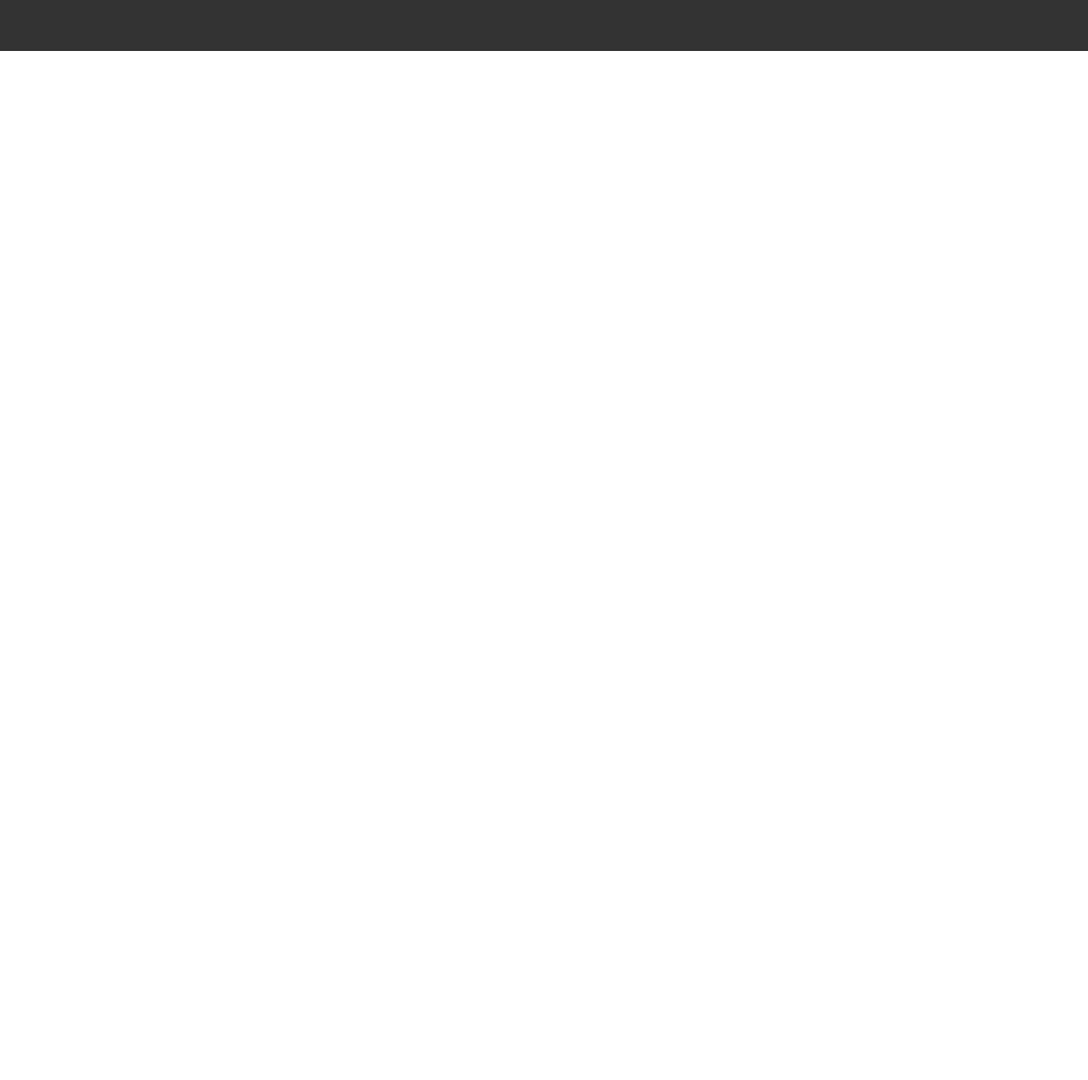
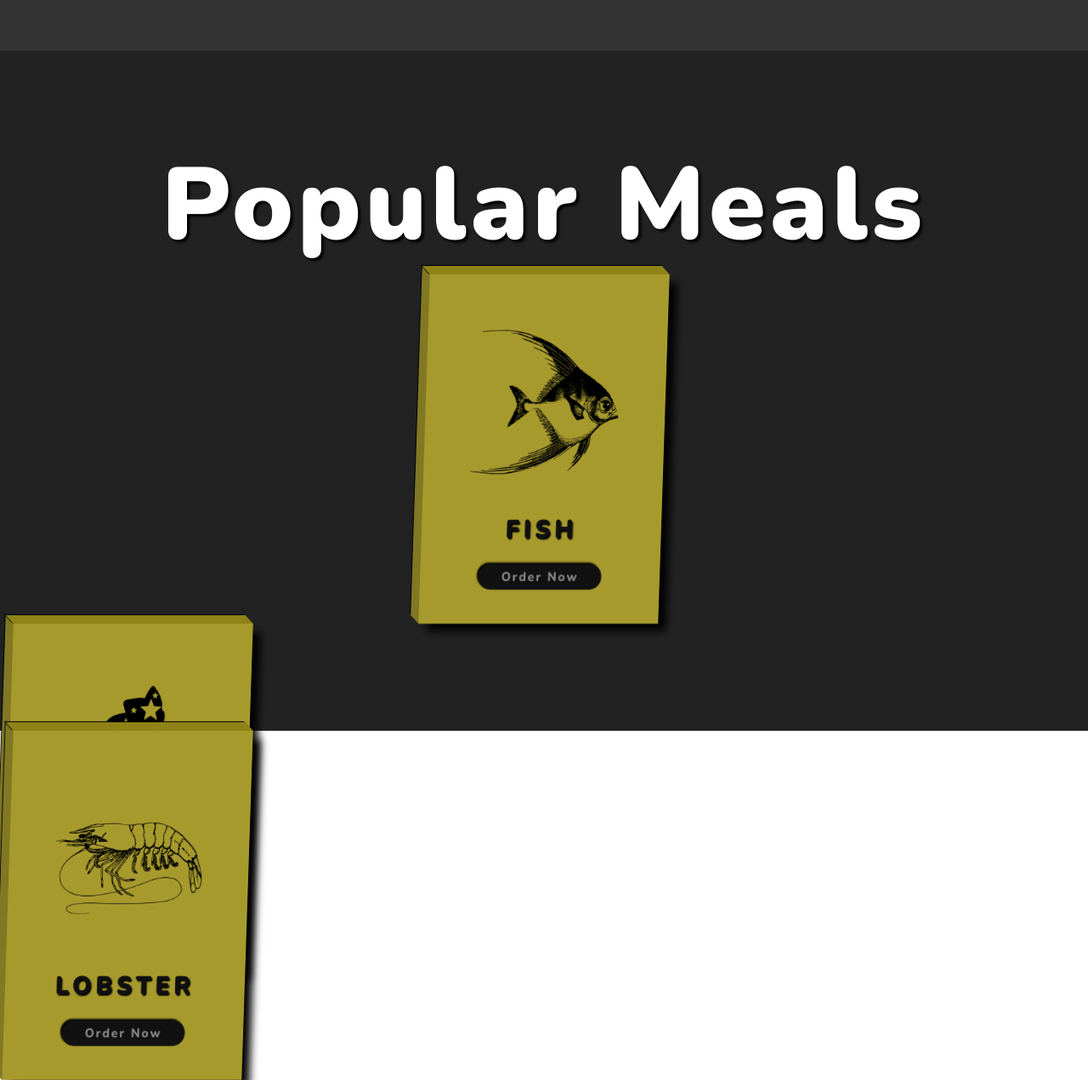
Before and after one commit to BrianLevin/Foods, a plain HTML site: page index.html in a window 1280 px wide. Shown: the part 740-2011 px from the top of the page at 85% size. Before the commit the page ends 800 px from the top, so only its background shows below. Drawn offline with nearby package versions, Linux system fonts and the light colour scheme.

Commit message:
create and style 3d cards

```diff
--- a/index.html
+++ b/index.html
@@ -30,6 +30,36 @@
           <i class="fas fa-seedling"></i>
         </div>
     </section>
+
+    <section class="section-2">
+        <h1 class="section-heading">popular meals</h1>
+<div class="cards-container">
+    <div class="card">
+
+        <img src="images/card-img-1.png" class= "card-img">
+
+        <h3 class="card-name">Fish</h3>
+        <button class= "card-btn">order now</button>
+    </div>
+</div>
+
+<div class="card">
+
+    <img src="images/card-img-2.png" class= "card-img">
+
+    <h3 class="card-name">Cake</h3>
+    <button class= "card-btn">order now</button>
+</div>
+</div>
+<div class="card">
+
+    <img src="images/card-img-3.png" class= "card-img">
+
+    <h3 class="card-name">Lobster</h3>
+    <button class= "card-btn">order now</button>
+</div>
+</div>
+    </section>
     </div>
     <script src="script.js"></script>
   </body>
--- a/styles.css
+++ b/styles.css
@@ -16,6 +16,16 @@ html {
     font-size: 62.5%;
 }
 
+.section-heading {
+    font-size: 12rem;
+    font-weight: 900;
+    color: #fff;
+    text-align: center;
+    text-transform: capitalize;
+    letter-spacing: 0.5rem;
+    text-shadow: 0.3rem 0.3rem 0.3rem #000;
+  }
+
 
 .section-1 {
     width: 100%;
@@ -26,15 +36,7 @@ html {
     align-items: center;
     justify-content: space-evenly;
   }
-  .section-heading {
-    font-size: 12rem;
-    font-weight: 900;
-    color: #fff;
-    text-align: center;
-    text-transform: capitalize;
-    letter-spacing: 0.5rem;
-    text-shadow: 0.3rem 0.3rem 0.3rem #000;
-  }
+
 
 .section-1-icons i {
     font-size: 35rem;
@@ -49,3 +51,93 @@ html {
 .section-1-iconsichange{
     transform: translate(-50% -50%) scale(0)
 }
+
+
+.section-2 {
+    width: 100%;
+    height: 100vh;
+    background-color: #222;
+    display: flex;
+    flex-direction: column;
+    justify-content: space-evenly;
+    padding: 10rem 0;
+}
+
+.cards-container {
+    display: flex;
+    justify-content: space-evenly;
+}
+
+.card {
+    width: 30rem;
+    background-color: #a79a2d;
+    padding: 4rem;
+    display: flex;
+    flex-direction: column;
+    justify-content: space-between;
+    align-items: center;
+    box-shadow: 1rem 1rem 1rem #000;
+    position: relative;
+    transform: rotateY(20deg) skewX(-2deg);
+    transition: transform 0.5s, box-shadow 0.5s;
+}
+
+.card:hover {
+    transform: rotateY(20deg) skewX(-2deg) translateY(-3rem);
+    box-shadow: 2rem 2rem 2rem #000;
+  }
+
+.card::before {
+    content: "";
+    height: 100%;
+    width: 1rem;
+    background-color: #817824;
+    position: absolute;
+    top: 0;
+    left: -1rem;
+    transform: skewY(45deg);
+    transform-origin: right;
+    box-shadow: -0.1rem -0.1rem 0.1rem #000;
+  }
+
+  .card::after {
+    content: "";
+    width: 100%;
+    height: 1rem;
+    background-color: #8f8317;
+    position: absolute;
+    top: -1rem;
+    left: 0;
+    transform: skewX(45deg);
+    transform-origin: bottom;
+    box-shadow: -0.1rem -0.1rem 0.1rem #000;
+  }
+
+.card-img {
+    width: 100%;
+  }
+
+  .card-name {
+    font-size: 3rem;
+    font-weight: 900;
+    text-transform: uppercase;
+    letter-spacing: 0.5rem;
+    color: #111;
+    margin: 2rem 0;
+    text-shadow: 0.15rem 0.15rem 0.15rem #000;
+  }
+
+  .card-btn {
+    width: 70%;
+    background-color: #111;
+    color: #888;
+    border-radius: 5rem;
+    font-size: 1.5rem;
+    font-weight: 800;
+    letter-spacing: 0.2rem;
+    text-transform: capitalize;
+    border: none;
+    padding: 0.5rem 0;
+    cursor: pointer;
+    box-shadow: -0.2rem -0.2rem 0.2rem #000;
+  }
```
Also changed, not shown: images/card-img-1.png (added), images/card-img-2.png (added), images/card-img-3.png (added), images/gallery-img-1.jpg (added), images/gallery-img-2.jpg (added), images/gallery-img-3.jpg (added), images/gallery-img-4.jpg (added), images/gallery-img-5.jpg (added), images/gallery-img-6.jpg (added), 1 other file.
